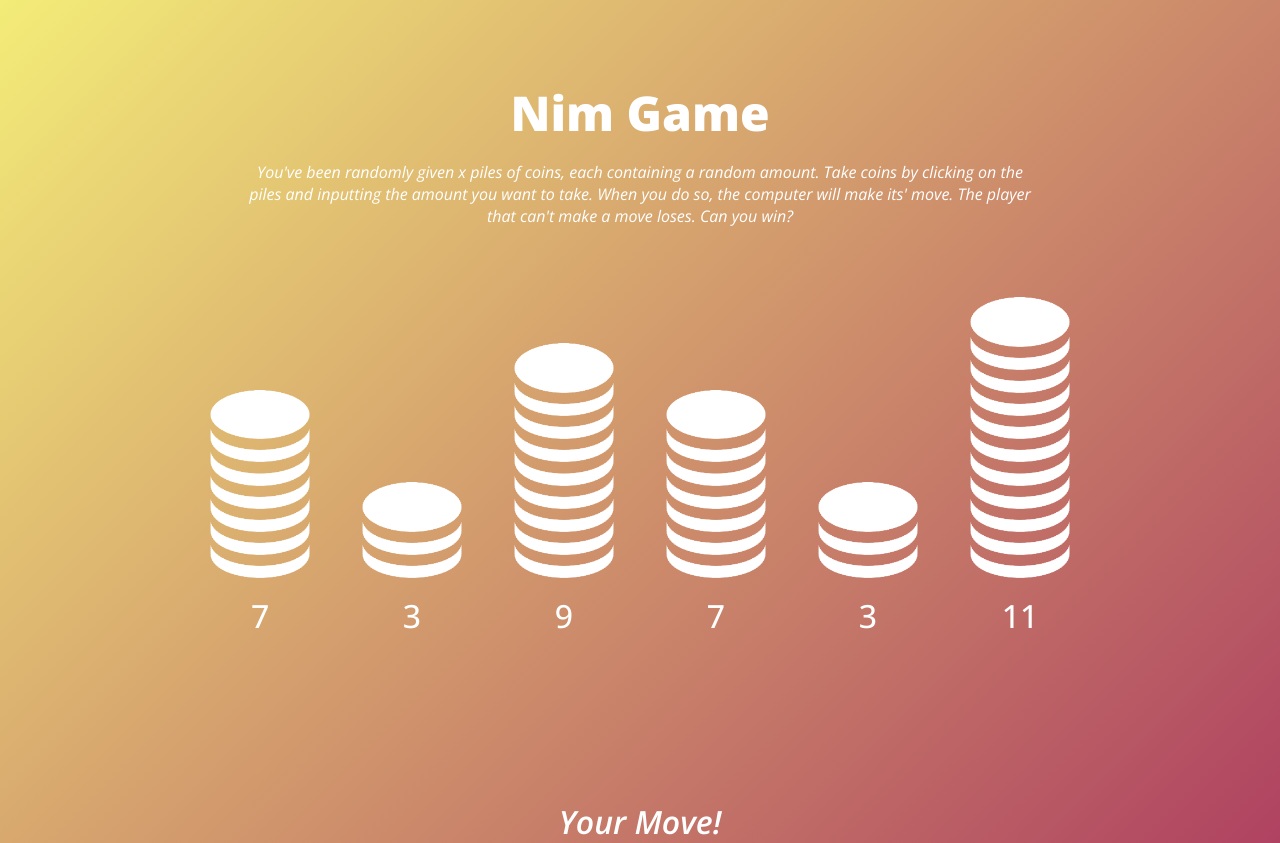
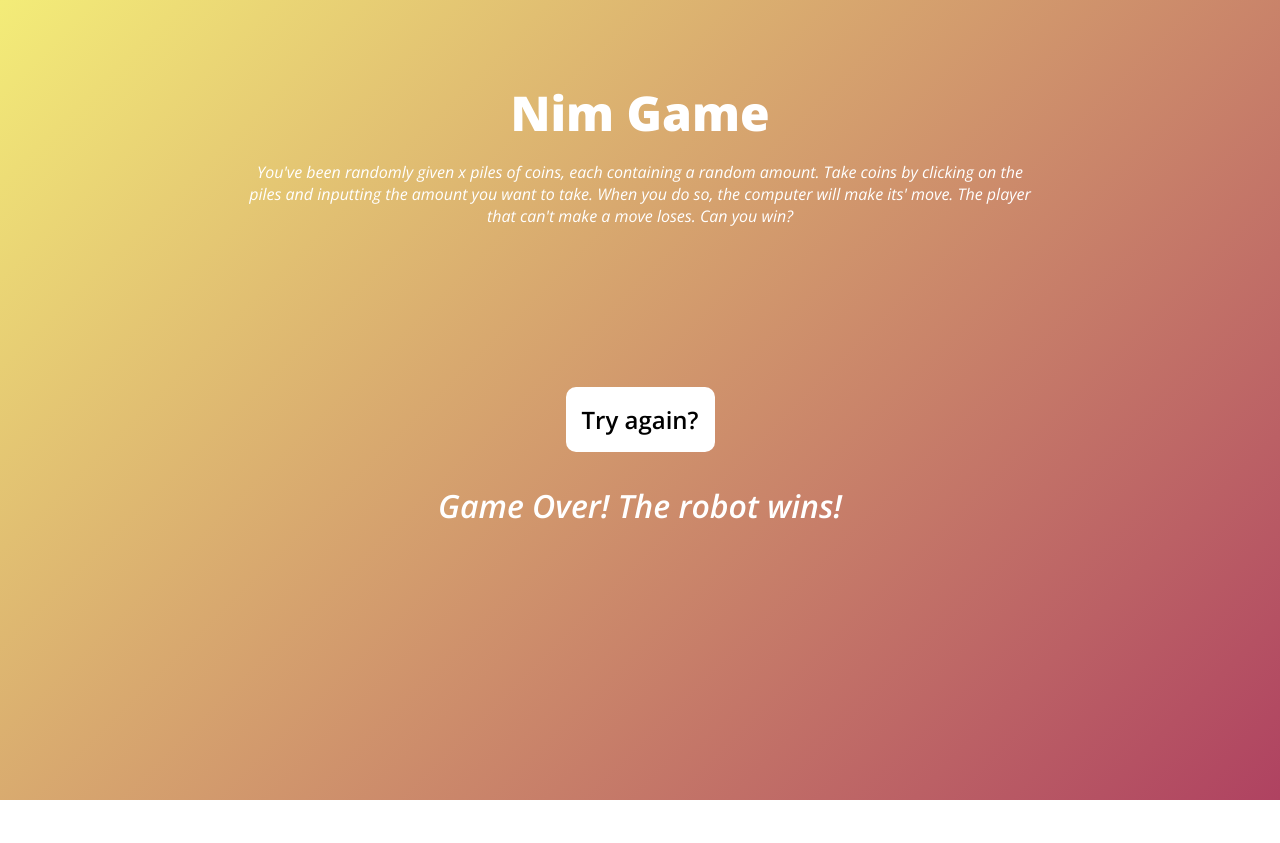
Before and after one commit to far1ca/nim-game, an Angular app in the folder nim-game/: page / in a window 1280 px wide. After the commit the page ends 800 px from the top, so only its background shows below. Built offline with nearby package versions, Linux system fonts and the light colour scheme.

Commit message:
Add try again button and game end functionality

```diff
--- a/nim-game/src/app/app.html
+++ b/nim-game/src/app/app.html
@@ -43,5 +43,10 @@
     </div>
     }
   </div>
+  @if(!gameEnded) {
   <div class="move-text">{{ userMove ? 'Your Move!' : 'The robot is making a move..' }}</div>
+  } @else {
+  <button (click)="restart()" class="restart-btn">Try again?</button>
+  <div class="move-text">Game Over! {{ userMove ? 'The robot wins!' : 'You win!' }}</div>
+  }
 </div>
--- a/nim-game/src/app/app.scss
+++ b/nim-game/src/app/app.scss
@@ -107,3 +107,26 @@
   font-style: italic;
   font-family: 'Open Sans', sans-serif;
 }
+
+.restart-btn {
+  display: block;
+  margin: 2rem auto;
+  background-color: white;
+  border: none;
+  padding: 1rem;
+  border-radius: 10px;
+  font-size: 1.5rem;
+  font-family: 'Open Sans', sans-serif;
+  font-weight: 600;
+  transition: all 0.3s ease-in;
+
+  &:hover {
+    cursor: pointer;
+    box-shadow: rgba(100, 100, 111, 0.2) 0px 7px 29px 0px;
+    transform: translateY(-0.3rem);
+  }
+
+  &:focus {
+    outline: none;
+  }
+}
--- a/nim-game/src/app/app.ts
+++ b/nim-game/src/app/app.ts
@@ -33,10 +33,11 @@ interface Pile {
 export class App implements OnInit {
   protected readonly title = signal('nim-game');
 
-  N = 6; // number of piles
+  N = 0; // number of piles
   piles: Pile[] = [];
   showInput = -1;
   userMove = true;
+  gameEnded = true;
 
   constructor(private cdr: ChangeDetectorRef) {}
 
@@ -66,7 +67,10 @@ export class App implements OnInit {
       for (let i = 0; i < this.piles.length; i++) {
         if (this.piles[i].key == pile.key) {
           this.piles.splice(i, 1);
-          console.log(this.piles);
+          if (!this.piles.length) {
+            this.gameEnded = true;
+            return;
+          }
           this.showInput = -1;
           if (this.userMove) {
             this.robotMove();
@@ -115,4 +119,11 @@ export class App implements OnInit {
       this.userMove = true;
     }, 3000); // wait 3s
   }
+
+  restart() {
+    this.gameEnded = false;
+    this.N = 6;
+    this.generatePiles();
+    this.userMove = true;
+  }
 }
```
